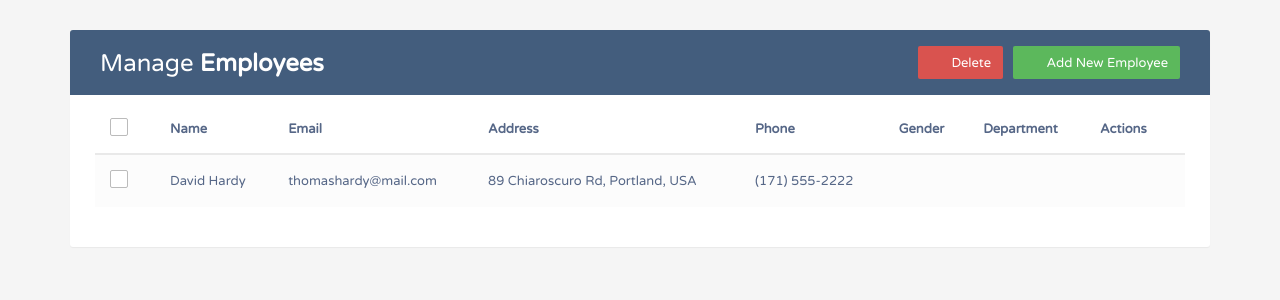
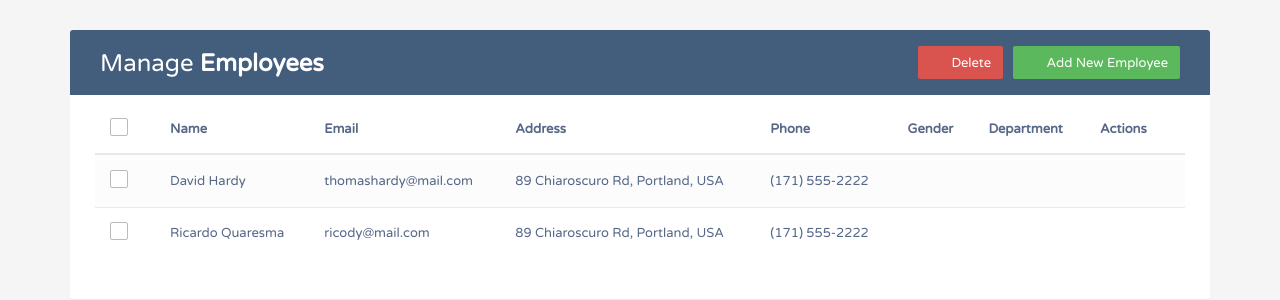
Before and after one commit to kaplanh/React_2025, a React (Vite) app in the folder employees-react/: page / in a window 1280 px wide. Shown: the top 300 px of the page. Built offline with nearby package versions, Linux system fonts and the light colour scheme; the HTML template or start-up script is replaced by a standard one.

Commit message:
deleted  function created in EmployeItem

```diff
--- a/employees-react/src/App.jsx
+++ b/employees-react/src/App.jsx
@@ -14,10 +14,18 @@ function App() {
             address: "89 Chiaroscuro Rd, Portland, USA",
             phone: "(171) 555-2222",
         },
+        {
+            id: 2,
+            name: "Ricardo Quaresma",
+            email: "ricody@mail.com",
+            address: "89 Chiaroscuro Rd, Portland, USA",
+            phone: "(171) 555-2222",
+        },
     ]);
     const [isAddModalOpen, setIsAddModalOpen] = useState(false);
     const [isEditModalOpen, setIsEditModalOpen] = useState(false);
     const [selectedEmployee, setSelectedEmployee] = useState(null);
+    const [selectedEmployees, setSelectedEmployees] = useState([]);
 
     function addEmployee(newEmployee) {
         setEmployees((prevEmployees) => [
@@ -30,7 +38,7 @@ function App() {
     }
 
     function editEmployee(updatedEmployee) {
-        console.log("updatedEmployee", updatedEmployee);
+        // console.log("updatedEmployee", updatedEmployee);
         setEmployees((prevEmployees) => {
             return prevEmployees.map((emp) => {
                 return emp.id === updatedEmployee.id ? updatedEmployee : emp;
@@ -50,6 +58,17 @@ function App() {
         setIsEditModalOpen(true);
         setSelectedEmployee(employee);
     }
+    function deleteClick(employee) {
+        console.log("deletedEmployee", employee);
+        const confirmed = window.confirm(
+            "Are you sure you want to delete this employee?"
+        );
+        if (confirmed) {
+            setEmployees((prevEmployees) =>
+                prevEmployees.filter((emp) => emp.id !== employee.id)
+            );
+        }
+    }
 
     function closeEditModal() {
         setIsEditModalOpen(false);
@@ -60,7 +79,11 @@ function App() {
         <div className="container">
             <div className="table-wrapper">
                 <Header onOpenAddModal={() => setIsAddModalOpen(true)} />
-                <EmployeeList employees={employees} onEditClick={editClick} />
+                <EmployeeList
+                    employees={employees}
+                    onEditClick={editClick}
+                    onDeleteClick={deleteClick}
+                />
                 <AddEmployeeModal
                     isOpen={isAddModalOpen}
                     onCloseAddModal={() => setIsAddModalOpen(false)}
--- a/employees-react/src/components/EmployeeItem.jsx
+++ b/employees-react/src/components/EmployeeItem.jsx
@@ -1,6 +1,10 @@
-function EmployeeItem({ employee, onEditClick }) {
+function EmployeeItem({ employee, onEditClick, onDeleteClick }) {
     function handleEditClick() {
         onEditClick(employee);
+    }
+
+    function handleDeleteClick() {
+        onDeleteClick(employee);
     }
     return (
         <tr>
@@ -31,11 +35,7 @@ function EmployeeItem({ employee, onEditClick }) {
                         &#xE254;
                     </i>
                 </a>
-                <a
-                    href="#deleteEmployeeModal"
-                    className="delete"
-                    data-toggle="modal"
-                >
+                <a onClick={handleDeleteClick} className="delete">
                     <i
                         className="material-icons"
                         data-toggle="tooltip"
--- a/employees-react/src/components/EmployeeList.jsx
+++ b/employees-react/src/components/EmployeeList.jsx
@@ -1,6 +1,6 @@
 import EmployeeItem from "./EmployeeItem";
 
-function EmployeeList({ employees, onEditClick }) {
+function EmployeeList({ employees, onEditClick, onDeleteClick }) {
     return (
         <table className="table table-striped table-hover">
             <thead>
@@ -26,6 +26,7 @@ function EmployeeList({ employees, onEditClick }) {
                         key={employee.id}
                         employee={employee}
                         onEditClick={onEditClick}
+                        onDeleteClick={onDeleteClick}
                     />
                 ))}
             </tbody>
```
